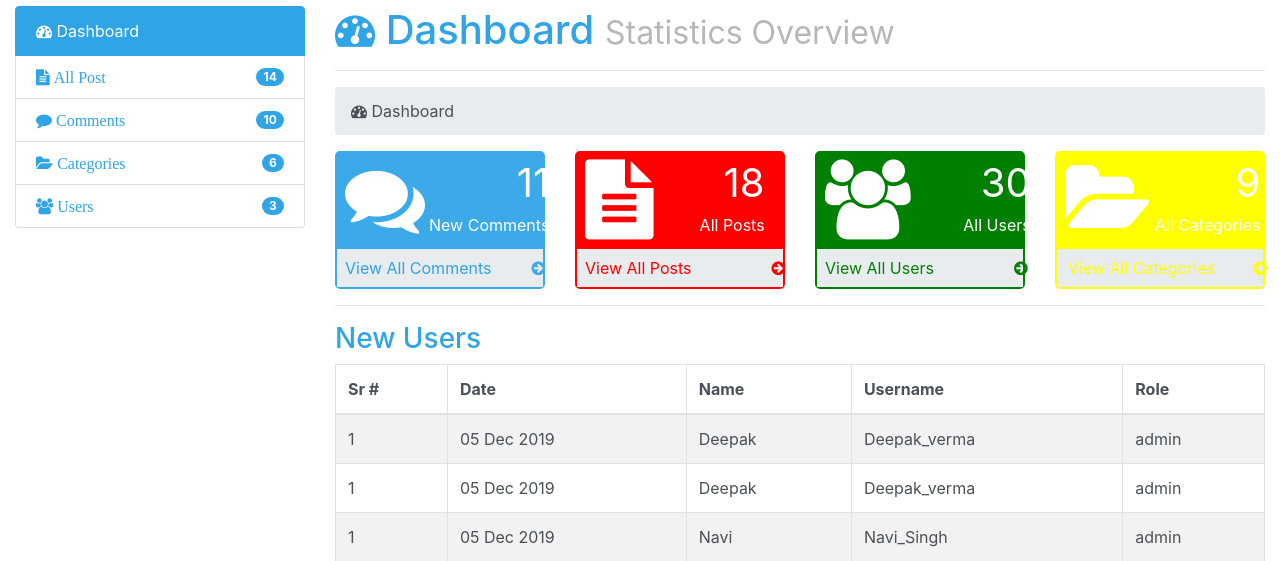
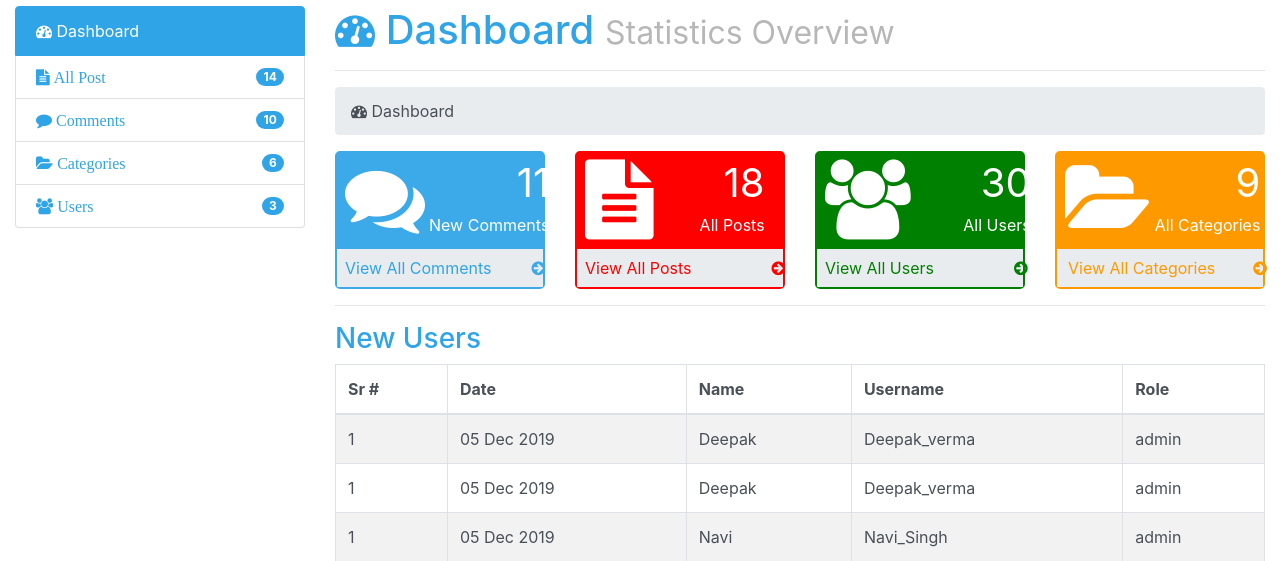
Before and after one commit to CodingBridz/final, a PHP site: page /admin/index.php in a window 1280 px wide. Shown: the part 74-635 px from the top of the page. Run offline with PHP 8.4, Linux system fonts and the light colour scheme.

Commit message:
color donwe

```diff
--- a/admin/css/style.css
+++ b/admin/css/style.css
@@ -83,11 +83,11 @@ body{
 	text-decoration: none;
 }
 .pull-left2{
-	color: yellow;
+	color: #ff9900;
 	padding-left: 26px;
 }
 .pull-left2 a{
-	color: yellow;
+	color: #ff9900;
 	text-decoration: none;
 }
 .pull-right{
@@ -104,7 +104,7 @@ body{
 }
 .pull-right3{
 	padding-left: 38px;
-	color: yellow;
+	color: #ff9900;
 }
 .panel-red{
 	background-color: red;
@@ -117,8 +117,8 @@ body{
 	border-radius: 5px;
 }
 .panel-yellow{
-	background-color: yellow;
-	border: 2px solid yellow;
+	background-color: #ff9900;
+	border: 2px solid #ff9900;
 	border-radius: 5px;
 }
 /**/
```
